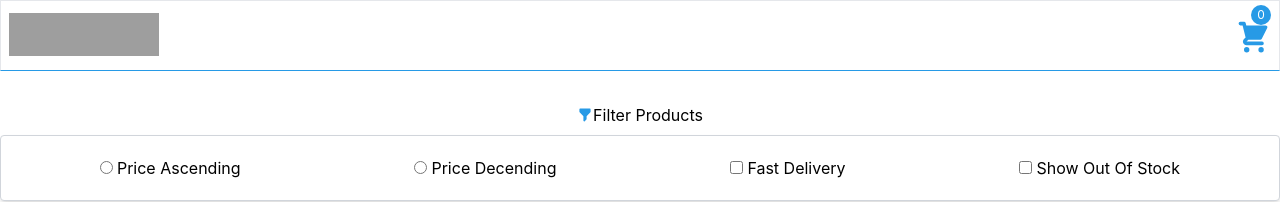
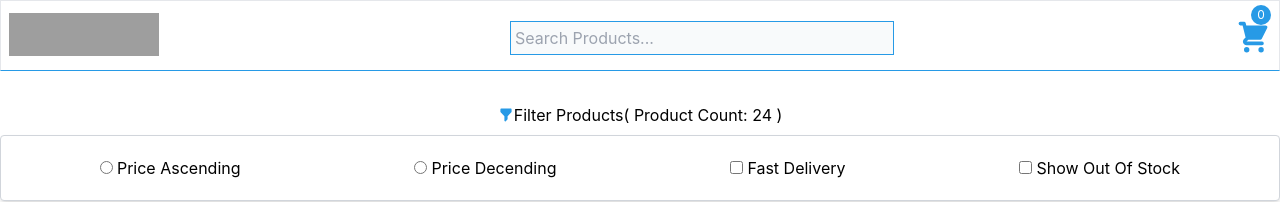
Before and after one commit to anotherITdude/react-cart, a Next.js app: page / in a window 1280 px wide. Shown: the top 202 px of the page. Built offline with nearby package versions, Linux system fonts and the light colour scheme; grey boxes are pictures that could not be loaded.

Commit message:
search and filter implemented

```diff
--- a/components/filter/Filter.tsx
+++ b/components/filter/Filter.tsx
@@ -1,12 +1,26 @@
 import React from "react";
 import { FilterIcon, SearchCircleIcon } from "@heroicons/react/solid";
+import { CartState } from "../../context/Context";
 
-const Filter = () => {
+const Filter = (props) => {
+
+  const { productState: {
+    sort, byFastDelivery, byStock, bySearchString
+  } , productDispatch } = CartState();
+
+  //console.log(sort, byFastDelivery, byStock, bySearchString)
+
   return (
     <div className="section">
       <div className="flex justify-center  items-center mb-2">
       <span ><FilterIcon className="filterIcon" /></span>
-      <span >Filter Products</span>
+      <span >Filter Products
+        {
+        props.count ? <span>( Product Count: {props.count} )</span>
+        :
+        <span></span>
+        }
+      </span>
       </div>
 
       <form className="filter-container">
@@ -17,6 +31,13 @@ const Filter = () => {
               name="pricefilter"
               className="pr-2"
               value="ascending"
+              onChange={(e) => {
+                productDispatch({
+                  type: 'SORT_BY_PRICE',
+                  payload: 'lowToHigh'
+                })
+              }}
+              checked={ sort === 'lowToHigh' ? true : false }
             />
             <label htmlFor="priceASC" className="pl-1">
               Price Ascending
@@ -30,6 +51,13 @@ const Filter = () => {
               name="pricefilter"
               className="pr-2"
               value="decending"
+              onChange={(e) => {
+                productDispatch({
+                  type: 'SORT_BY_PRICE',
+                  payload: 'highToLow'
+                })
+              }}
+              checked={ sort === 'highToLow' ? true : false }
             />
             <label htmlFor="priceDES" className="pl-1">
               Price Decending
@@ -43,6 +71,13 @@ const Filter = () => {
               name="pricefilter"
               className="pr-2"
               value="decending"
+              onChange={() => {
+                productDispatch({
+                  type: 'SORT_BY_DELIVERY'
+                })
+              }}
+              checked={byFastDelivery}
+
             />
             <label htmlFor="fastDelivery" className="pl-1">
               Fast Delivery
@@ -56,6 +91,12 @@ const Filter = () => {
               name="pricefilter"
               className="pr-2"
               value="decending"
+              onChange={() => {
+                productDispatch({
+                  type: 'SORT_BY_STOCK'
+                })
+              }}
+              checked={byStock}
             />
             <label htmlFor="outOfStock" className="pl-1">
               Show Out Of Stock
--- a/components/header/Header.tsx
+++ b/components/header/Header.tsx
@@ -5,12 +5,20 @@ import StoreImage from "../core/Image";
 import { ShoppingCartIcon } from "@heroicons/react/solid";
 import { useRouter } from "next/router";
 import { CartState } from "../../context/Context";
+import Head from "next/head";
 
 const Header = (): JSX.Element => {
   const router = useRouter();
-  const { state: { products, cart}} = CartState();
+  const { state: { products, cart},
+  productState,
+  productDispatch} = CartState();
+
+
+
   return (
-    <div className="border-b-rs-blue z-50 bg-white pt-3 pl-2 pb-2 pr-2 sticky top-0 border">
+    <div className='sticky'>
+
+    <div className="border-b-rs-blue z-50 bg-white pt-3 pl-2 pb-2 pr-2 top-0 border">
       <div
         className="xl:container xl:mx-auto relative
             flex items-center justify-between
@@ -21,6 +29,20 @@ const Header = (): JSX.Element => {
             <StoreImage width='150' height='43' src='https://i.postimg.cc/KzFvH9xq/react-store.png' alt='logo' />
           </a>
         </Link>
+        <input
+         className='bg-rs-bg border p-1
+         border-rs-blue lg:w-96 sm:w-50 mob:w-32'
+         type="text"
+         placeholder="Search Products..."
+         onChange={(e) => {
+          productDispatch({
+            type: 'BY_SEARCH',
+            payload: e.target.value
+          })
+         }}
+         value={productState.bySearchString}
+         />
+
 
         <Link href="/cart" className="align-middle">
           <a>
@@ -30,6 +52,7 @@ const Header = (): JSX.Element => {
         </Link>
       </div>
     </div>
+    </div>
   );
 };
 
--- a/components/product/Product.tsx
+++ b/components/product/Product.tsx
@@ -6,7 +6,6 @@ import { CartState } from "../../context/Context";
 
 const Product = ({ product }): JSX.Element => {
   const { state, dispatch } = CartState();
-  console.log(state);
   return (
     <div className="product-container relative h-max">
       <Link href={`/productdetail/${encodeURIComponent(product.id)}`}>
--- a/context/Context.tsx
+++ b/context/Context.tsx
@@ -1,7 +1,7 @@
 import React, { createContext, useContext, useReducer } from 'react'
 import { ProductInterface, StateInterface } from '../models/product';
 import { faker } from '@faker-js/faker';
-import { cartReducer } from './Reducers';
+import { cartReducer, productReducer } from './Reducers';
 
 
 
@@ -28,8 +28,14 @@ const Context = ({ children }) => {
     cart:[],
   });
 
+  const [ productState, productDispatch ] = useReducer(productReducer, {
+      byStock: false,
+      byFastDelivery: false,
+      bySearchString: '',
+  });
+
   return (
-    <Cart.Provider value={{state, dispatch}}>
+    <Cart.Provider value={{state, dispatch, productState, productDispatch}}>
         {children}
     </Cart.Provider>
   )
--- a/context/Reducers.tsx
+++ b/context/Reducers.tsx
@@ -1,6 +1,10 @@
-import { StateInterface, ActionInterface, ProductInterface } from "../models/product";
+import {
+  StateInterface,
+  ActionInterface,
+  ProductInterface,
+} from "../models/product";
 
-export const cartReducer = ( state: StateInterface, action: ActionInterface ) => {
+export const cartReducer = (state: StateInterface, action: ActionInterface) => {
   const { type, payload } = action;
 
   let index: number | undefined;
@@ -8,33 +12,71 @@ export const cartReducer = ( state: StateInterface, action: ActionInterface ) =>
   let newItem: ProductInterface;
 
   const getIndex = () => {
-        return state.cart.findIndex(item => item.id === payload)
-    }
+    return state.cart.findIndex((item) => item.id === payload);
+  };
   switch (type) {
-
-        case('ADD_TO_CART'):
+    case "ADD_TO_CART":
       return {
         ...state,
-            cart: [ ...state.cart, {...payload, qty:1} ]
-        }
+        cart: [...state.cart, { ...payload, qty: 1 }],
+      };
 
-        case('REMOVE_FROM_CART'):
-
+    case "REMOVE_FROM_CART":
       return {
         ...state,
-            cart: state.cart.filter((product) => product.id !== payload)
-        }
+        cart: state.cart.filter((product) => product.id !== payload),
+      };
 
-        case ('CART_QUANTITY'):
-            return{
+    case "CART_QUANTITY":
+      return {
         ...state,
         cart: state.cart.filter((product) =>
-                product.id === payload.id ? (product.qty = parseInt(payload.qty)) : product.qty
+          product.id === payload.id
+            ? (product.qty = parseInt(payload.qty))
+            : product.qty
         ),
-            }
-
+      };
 
     default:
       return state;
   }
+};
+
+export const productReducer = (
+  state: StateInterface,
+  action: ActionInterface
+) => {
+  const { payload, type } = action;
+
+  switch (action.type) {
+    case "SORT_BY_STOCK":
+      return {
+        ...state,
+        byStock: !state.byStock,
+      };
+    case "SORT_BY_PRICE":
+      return {
+        ...state,
+        sort: payload,
+      };
+    case "SORT_BY_DELIVERY":
+      return {
+        ...state,
+        byFastDelivery: !state.byFastDelivery,
+      };
+    case "BY_SEARCH":
+      return {
+        ...state,
+        bySearchString: payload,
+      };
+    case "RESET":
+      return {
+        byStock: false,
+        byFastDelivery: false,
+        bySearchString: "",
+      };
+
+    default:
+      return state;
   }
+};
--- a/models/product.ts
+++ b/models/product.ts
@@ -14,6 +14,8 @@ export interface ProductInterface {
 export interface StateInterface {
     products?: ProductInterface[];
     cart?: ProductInterface[];
+    byStock?: boolean
+    byFastDelivery?: boolean
 
 }
 
--- a/pages/index.tsx
+++ b/pages/index.tsx
@@ -1,45 +1,75 @@
 import Navbar from "../components/header/Header";
-import Head from "next/head";
 import { Fragment } from "react";
 import { CartState } from "../context/Context";
 import Product from "../components/product/Product";
 import Filter from "../components/filter/Filter";
+import Header from "../components/header/Header";
+import { productReducer } from "../context/Reducers";
 
 const Home = (): JSX.Element => {
   const {
     state: { products, dispatch },
+    productState : {sort, byFastDelivery, byStock, bySearchString}
   } = CartState();
+
+const productList = () => {
+  let sortedProducts = products;
+
+  if (sort) {
+    sortedProducts = sortedProducts.sort((productA, productB) =>
+      sort === 'lowToHigh' ? productA.price - productB.price : productB.price - productA.price
+    );
+  }
+
+  if(!byStock){
+    sortedProducts = sortedProducts.filter( (product) => product.inStock)
+  }
+
+  if(byFastDelivery) {
+    sortedProducts = sortedProducts.filter( ( product) => product.fastDelivery)
+  }
+
+  if(bySearchString){
+    sortedProducts = sortedProducts.filter( (product) =>
+      product.name.toLowerCase().includes(bySearchString)
+  );
+  }
+
+  return sortedProducts;
+}
+
   return (
     <div className="">
-      <Head>
-        <title>Anotheritdude | React Store</title>
-        <link
-          rel="icon"
-          type="image/x-icon"
-          href="https://i.postimg.cc/KcLT1WsV/favicon.png"
-        />
-      </Head>
+
+
+
 
       {/* Navbar */}
       <Navbar />
       {/* Navbar */}
 
       {/* Navbar */}
-      <Filter />
+
+      <Filter count={productList().length} />
       {/* Navbar */}
 
       {/* Product List */}
       <section className="flex flex-wrap section">
-        {products.length ? (
+        {productList().length ? (
           <Fragment>
-            {products.map((props) => (
+            {productList().map((props) => (
               <div key={props.id} className="item">
                 <Product key={props.id} product={props} />
               </div>
             ))}
           </Fragment>
         ) : (
-          <h2>loading...</h2>
+          <div className="bg-white w-full ">
+            <div className='h-24 text-2xl items-center flex justify-center '>
+            <h1 className="text-rs-blue text-center">No Search results. Please try a different keyword</h1>
+
+            </div>
+          </div>
         )}
       </section>
 
--- a/pages/productdetail/[id].tsx
+++ b/pages/productdetail/[id].tsx
@@ -38,20 +38,7 @@ const Index: React.FC = (): JSX.Element => {
               </h1>
 
               <p className="leading-relaxed">{product?.description}</p>
-              <div className="flex mt-6 items-center pb-5 border-b-2 border-gray-200 mb-5">
-                <div className="flex ml-6 items-center">
-                  <span className="mr-3">Size</span>
-                  {/* <div className="relative">
-              <select className="rounded border appearance-none border-gray-400 py-2 focus:outline-none focus:border-red-500 text-base pl-3 pr-10">
-                <option>SM</option>
-                <option>M</option>
-                <option>L</option>
-                <option>XL</option>
-              </select>
 
-            </div> */}
-                </div>
-              </div>
               <div className="flex justify-between">
                 <span className="title-font font-medium text-2xl text-black">
                   ${product?.price}
--- a/tailwind.config.js
+++ b/tailwind.config.js
@@ -5,6 +5,23 @@ module.exports = {
     "./components/**/*.{js,ts,jsx,tsx}",
   ],
   theme: {
+    screens: {
+      'mob': '300px',
+      'sm': '650px',
+      // => @media (min-width: 640px) { ... }
+
+      'md': '768px',
+      // => @media (min-width: 768px) { ... }
+
+      'lg': '1024px',
+      // => @media (min-width: 1024px) { ... }
+
+      'xl': '1280px',
+      // => @media (min-width: 1280px) { ... }
+
+      '2xl': '1536px',
+      // => @media (min-width: 1536px) { ... }
+    },
     extend: {
       colors: {
         'rs-blue':'#279ae6',
```
Also changed, not shown: pages/cart/index.tsx (+31 -37 lines). Lines whose indentation alone changed are shown as unchanged.
